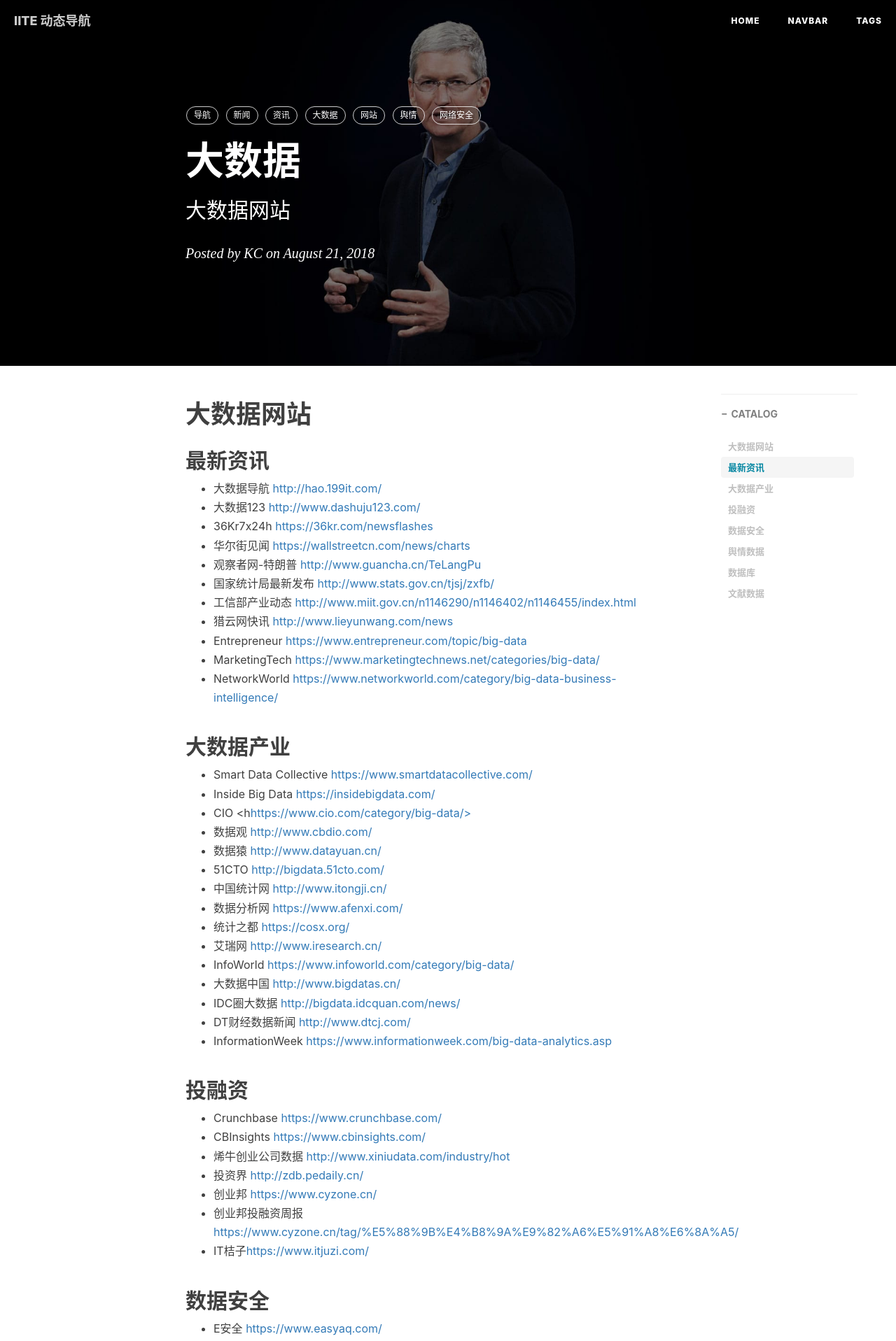
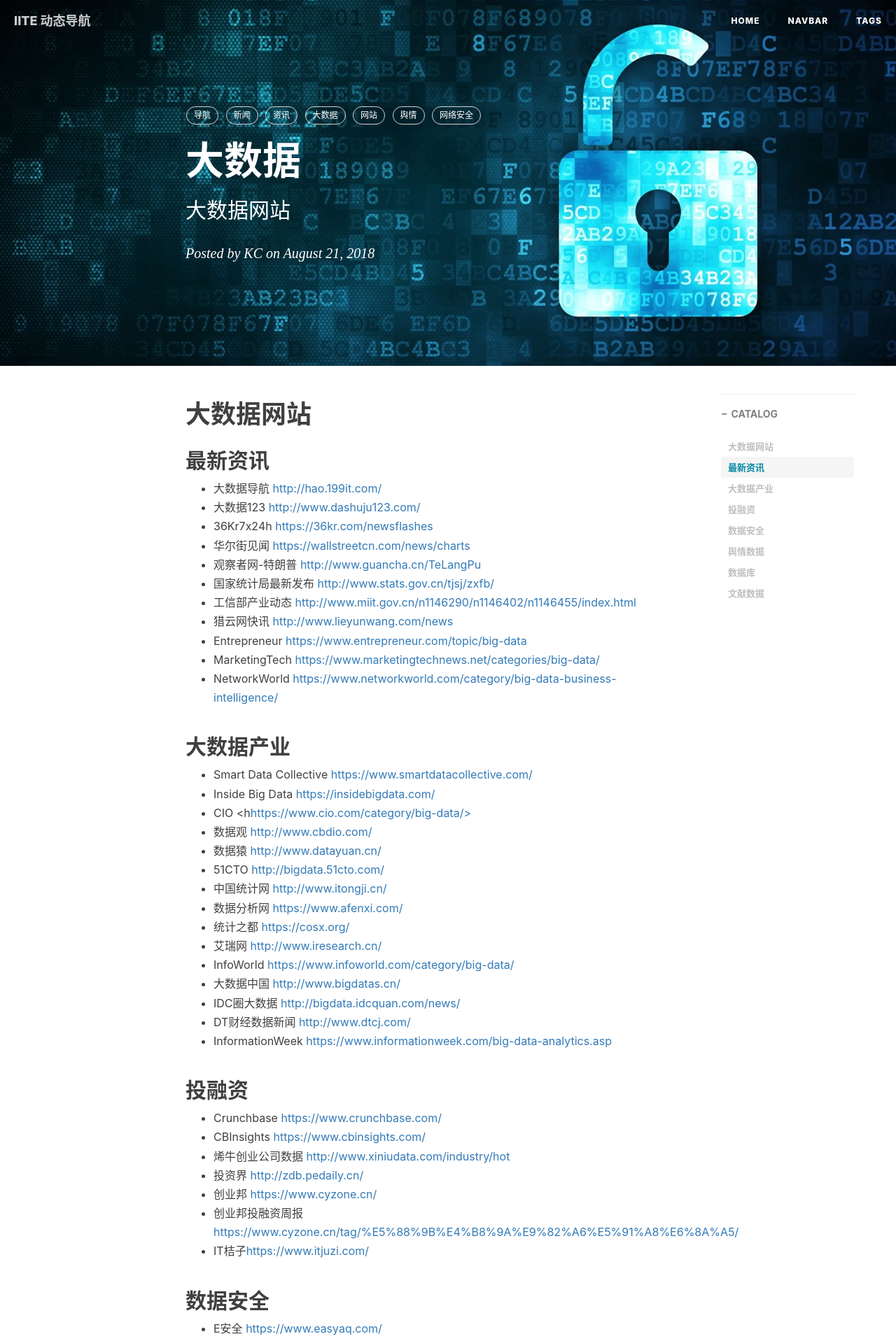
Before and after one commit to kcdyx1/kcdyx1.github.io, a Jekyll site: the page built from _posts/2018-08-21-大数据网站.md, in a window 1280 px wide. Shown: the top 1917 px of the page at 70% size. Built offline with Jekyll 4.4.1, drawn with Linux system fonts in a browser that asks for light colours; nearby versions of some CDN libraries; comment, search, counter and statistics services are not loaded.

Commit message:
修改背景图

```diff
--- a/_posts/2018-08-21-大数据网站.md
+++ b/_posts/2018-08-21-大数据网站.md
@@ -4,7 +4,7 @@ title:      大数据
 subtitle:   大数据网站
 date:       2018-08-21
 author:     KC
-header-img: img/post-bg-cook.jpg
+header-img: img/post-bg-hacker.jpg
 catalog: true
 tags:
     - 导航
```
Also changed, not shown: _posts/2018-08-21-智库.md (+1 -1 lines).
